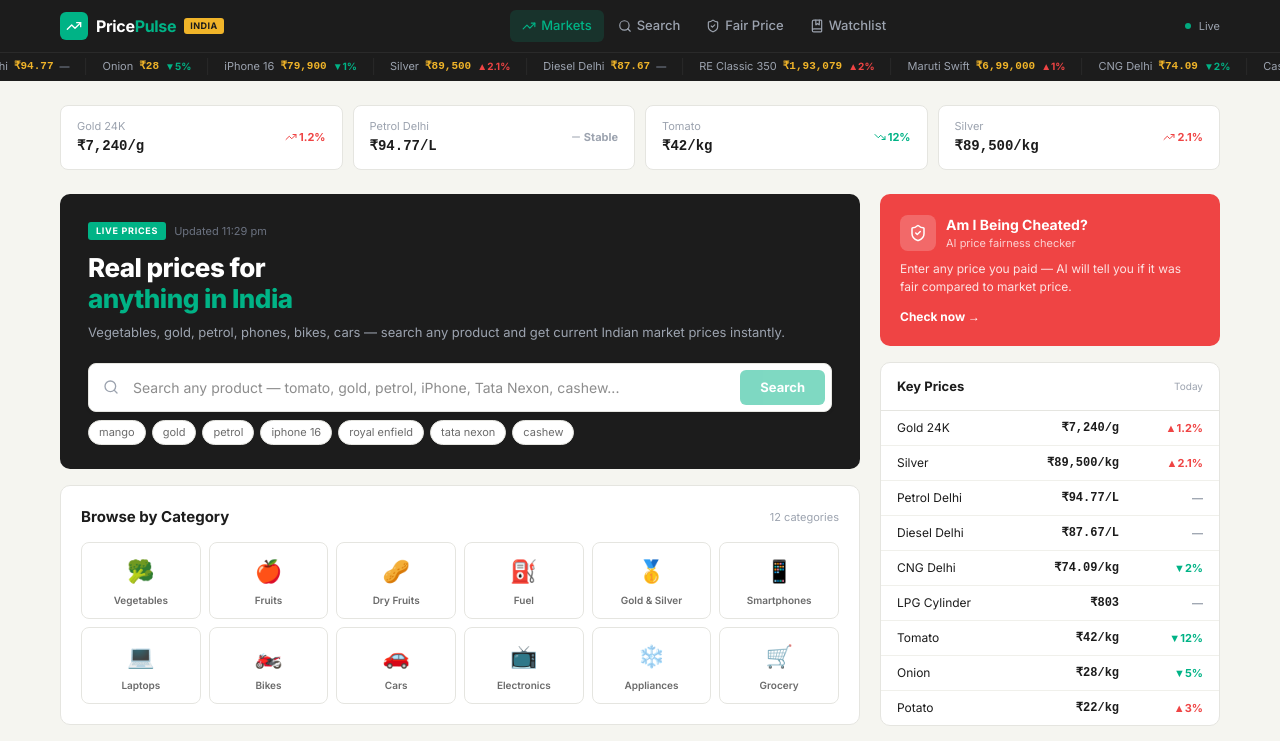
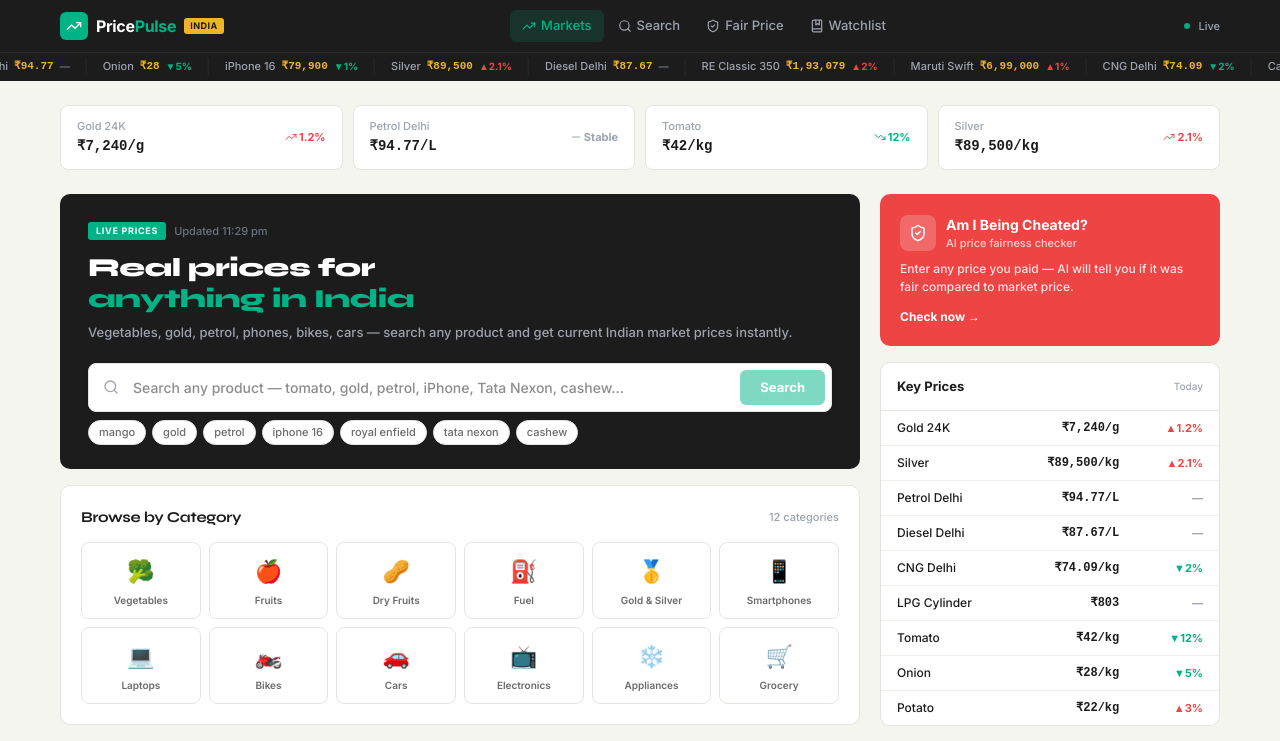
Before and after one commit to Rishabh2233eng/pricepulse-india, a Next.js app in the folder frontend/: page / in a window 1280 px wide. Shown: the top 741 px of the page. Built offline with nearby package versions, Linux system fonts and the light colour scheme.

Commit message:
Fix: Syne display font, stronger weights, venv activation fix

```diff
--- a/frontend/src/app/globals.css
+++ b/frontend/src/app/globals.css
@@ -19,19 +19,36 @@
   background: #F5F5F0;
   color: #1C1C1C;
   font-family: var(--font-body), -apple-system, sans-serif;
+  font-size: 14px;
+  line-height: 1.5;
+  font-weight: 450;
   min-height: 100vh;
   overflow-x: hidden;
+  -webkit-font-smoothing: antialiased;
+  -moz-osx-font-smoothing: grayscale;
 }
 
 .font-display {
   font-family: var(--font-display), Georgia, serif;
   font-weight: 800;
+  letter-spacing: -0.02em;
 }
 
 .font-mono-price {
   font-family: var(--font-mono), 'Courier New', monospace;
   font-variant-numeric: tabular-nums;
+  font-weight: 700;
+  letter-spacing: -0.02em;
 }
+
+h1, h2, h3 {
+  font-family: var(--font-display), sans-serif;
+  font-weight: 800;
+  letter-spacing: -0.02em;
+  color: #1C1C1C;
+}
+
+strong, b { font-weight: 700; }
 
 /* Animations */
 @keyframes fadeUp {
--- a/frontend/src/app/layout.tsx
+++ b/frontend/src/app/layout.tsx
@@ -1,20 +1,34 @@
 import type { Metadata } from "next";
-import { Playfair_Display, Inter, JetBrains_Mono } from "next/font/google";
+import { Inter, Syne, JetBrains_Mono } from "next/font/google";
 import "./globals.css";
 
-const playfair = Playfair_Display({ subsets: ["latin"], variable: "--font-display", weight: ["700", "800", "900"] });
-const inter = Inter({ subsets: ["latin"], variable: "--font-body" });
-const jetbrains = JetBrains_Mono({ subsets: ["latin"], variable: "--font-mono", weight: ["500", "700"] });
+const syne = Syne({
+  subsets: ["latin"],
+  variable: "--font-display",
+  weight: ["700", "800"],
+});
+
+const inter = Inter({
+  subsets: ["latin"],
+  variable: "--font-body",
+  weight: ["400", "500", "600", "700"],
+});
+
+const jetbrains = JetBrains_Mono({
+  subsets: ["latin"],
+  variable: "--font-mono",
+  weight: ["500", "700"],
+});
 
 export const metadata: Metadata = {
   title: "PricePulse India — Real Market Prices",
-  description: "Search any product and get real current Indian market prices powered by AI.",
+  description: "Search any product and get real current Indian market prices instantly.",
 };
 
 export default function RootLayout({ children }: { children: React.ReactNode }) {
   return (
     <html lang="en">
-      <body className={playfair.variable + " " + inter.variable + " " + jetbrains.variable + " antialiased"}>
+      <body className={syne.variable + " " + inter.variable + " " + jetbrains.variable + " antialiased"}>
         {children}
       </body>
     </html>
```
Also changed, not shown: 1 other file (tests, documents, lock files or other folders).
